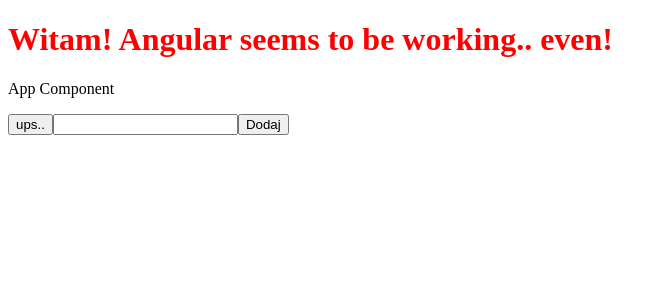
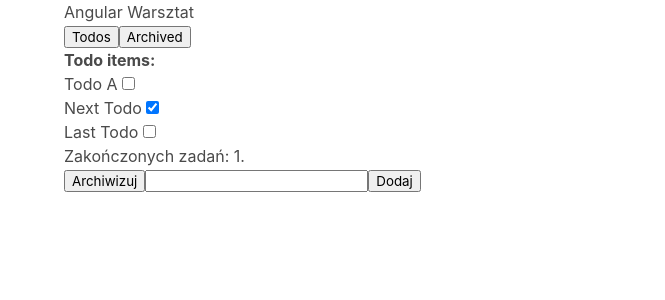
Before and after one commit to gdabski/angular-app, an Angular app: page / in a window 1280 px wide. Shown: the top 300 px of the page, without its empty margins (0-665 px from the left). Built offline with nearby package versions, Linux system fonts and the light colour scheme.

Commit message:
More changes.

```diff
--- a/angular-cli.json
+++ b/angular-cli.json
@@ -15,6 +15,7 @@
       "prefix": "",
       "mobile": false,
       "styles": [
+        "../node_modules/bulma/css/bulma.css",
         "styles.css"
       ],
       "scripts": [],
--- a/package.json
+++ b/package.json
@@ -20,6 +20,7 @@
     "@angular/platform-browser": "~2.0.0",
     "@angular/platform-browser-dynamic": "~2.0.0",
     "@angular/router": "~3.0.0",
+    "bulma": "^0.2.3",
     "core-js": "^2.4.1",
     "rxjs": "5.0.0-beta.12",
     "ts-helpers": "^1.1.1",
--- a/src/app/app.component.ts
+++ b/src/app/app.component.ts
@@ -3,8 +3,11 @@
 @Component({
   selector: 'app-root',
   //templateUrl: './app.component.html'
-  template: `<h1>  Witam! {{title}} </h1>
-    <p> App Component </p>
+  template: `
+    <div class="container">
+      <h3>Angular Warsztat</h3>
+    <div class="columns">
+    <div class="column">
     <todo-app></todo-app>
   `,
   styles: ['h1{ color: red}']
--- a/src/app/todo-app/todo-app.component.ts
+++ b/src/app/todo-app/todo-app.component.ts
@@ -1,34 +1,59 @@
-import { Component, OnInit, ViewEncapsulation, ViewChild } from '@angular/core';
+import { Component, OnInit } from '@angular/core';
 import { TodoListComponent } from './todo-list.component'
 import { Todo } from './interfaces';
 
 @Component({
   selector: 'todo-app',
   template: `
-  <button (click)="show = !show">ups..</button>
-    <todo-list [data]="todos" *ngIf="show"></todo-list>
+  <button (click)="shown = todos">Todos</button>
+  <button (click)="shown = archived">Archived</button>
+  <div *ngIf="shown === todos">
+    <todo-list [data]="todos">
+      <div class="listheader"><b>Todo items:</b></div>
+      <div class="listfooter">Zakończonych zadań: {{completedTodos}}.</div>
+    </todo-list>
+    <button (click)=archiveCompleted()>Archiwizuj</button>
     <todo-form (created)="add($event) "></todo-form>
+  </div>
+  <todo-list [data]="archived" *ngIf="shown === archived">
+    <div class="listheader"><b>Archived items:</b></div>
+    <div class="listfooter">All finished here.</div>
+  </todo-list>
   `,
   //encapsulation: ViewEncapsulation.Native,
   styles: []
 })
 export class TodoAppComponent implements OnInit {
 
-  @ViewChild(TodoListComponent) list:TodoListComponent;
-
   todos:Todo[] = [
     {name: 'Todo A', completed: false},
     {name: 'Next Todo', completed: true},
     {name: 'Last Todo', completed: false},
   ]
+  archived:Todo[] = []
+  shown:Todo[] = this.todos
 
   constructor() { }
 
-  add(todo){
-    this.list.add(todo)
+  add(todo:Todo) {
+    this.todos.push(todo)
   }
+
+  archiveCompleted() {
+    let groups = this.todos.reduce((groups: {[key:string]: Todo[]}, todo: Todo) => {
+      todo.completed ? groups['archived'].push(todo) : groups['todos'].push(todo)
+      return groups;
+    }, {archived: [], todos: []} )
+    this.todos = groups['todos']
+    this.archived = this.archived.concat(groups['archived'])
+    this.shown = this.todos
+  }
+
+  get completedTodos():number {
+    return this.todos.filter(todo => todo.completed).length
+  }
+
   ngOnInit() {
-    console.log(this.list)
   }
 
 }
--- a/src/app/todo-app/todo-form.component.ts
+++ b/src/app/todo-app/todo-form.component.ts
@@ -22,7 +22,9 @@
   }
 
   addTodo(name:string){
-    this.events.emit(this.todo)
+    let copy = Object.assign({}, this.todo);
+    this.todo.name = ""
+    this.events.emit(copy)
   }
 
   ngOnInit() {
--- a/src/app/todo-app/todo-item.component.ts
+++ b/src/app/todo-app/todo-item.component.ts
@@ -14,7 +14,7 @@
 export class TodoItemComponent implements OnInit {
 
   @Input('todo') set setData(data:Todo){
-    this.data = Object.assign({}, data);
+    this.data = data;
   }
 
   data:Todo;
--- a/src/app/todo-app/todo-list.component.ts
+++ b/src/app/todo-app/todo-list.component.ts
@@ -1,33 +1,47 @@
-import { Component, OnInit, Input } from '@angular/core';
+import { Component, OnInit, Input, ViewChildren, QueryList, AfterViewInit } from '@angular/core';
+import { TodoItemComponent } from './todo-item.component'
 import { Todo } from './interfaces'
 
 @Component({
   selector: 'todo-list',
   template: `
+    <header>
+      <ng-content select='.listheader'></ng-content>
+    </header>
     <ul>
       <li *ngFor="let todo of todos">
         <todo-item [todo]="todo" (completed)="onCompleted($event)"></todo-item>
       </li>
     </ul>
+    <footer>
+      <ng-content select='.listfooter'></ng-content>
+    </footer>
   `,
   styles: []
 })
-export class TodoListComponent implements OnInit {
+export class TodoListComponent implements AfterViewInit {
+
+  @ViewChildren(TodoItemComponent) viewItems:QueryList<TodoListComponent>
 
   @Input('data')
   todos:Todo[] = [ ]
 
-  add(todo:Todo){
+  add(todo:Todo) {
     this.todos.push(todo)
   }
 
-  onCompleted(todo:Todo){
+  onCompleted(todo:Todo) {
     console.log(todo);
   }
 
-  constructor() { }
+  constructor() {
 
-  ngOnInit() {
+  }
+
+  ngAfterViewInit() {
+    this.viewItems.changes.forEach(currentList => {
+      console.log(currentList.toArray())
+    })
   }
 
 }
```
